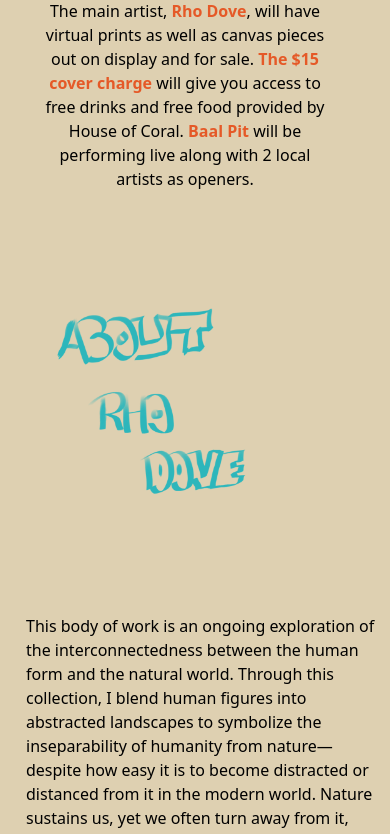
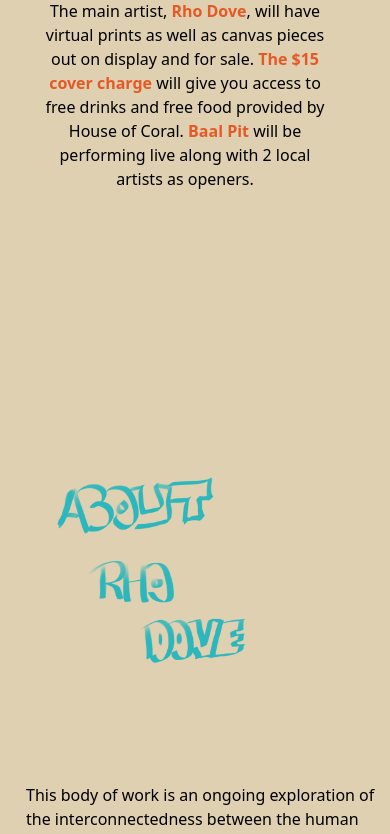
Before and after one commit to Benbrechter/Coral-Party, a React (Vite) app: page / in a window 390 px wide. Shown: the part 696-1530 px from the top of the page. Built offline with nearby package versions, Linux system fonts and the light colour scheme; a web font is replaced by a local one.

Commit message:
sizinf restructure

```diff
--- a/src/index.css
+++ b/src/index.css
@@ -332,7 +332,7 @@ button:focus-visible {
     flex-direction: column;
     position: absolute;
     left: 1px;
-    top: 100%;
+    top: 120%;
   }
   .Rho img{
     height: 200px;
@@ -347,7 +347,7 @@ button:focus-visible {
   width: 400px;
   margin: 0px;
   position: absolute;
-  top: 290%;
+  top: 370%;
   left: 1px;
  }
  .onload{
```
